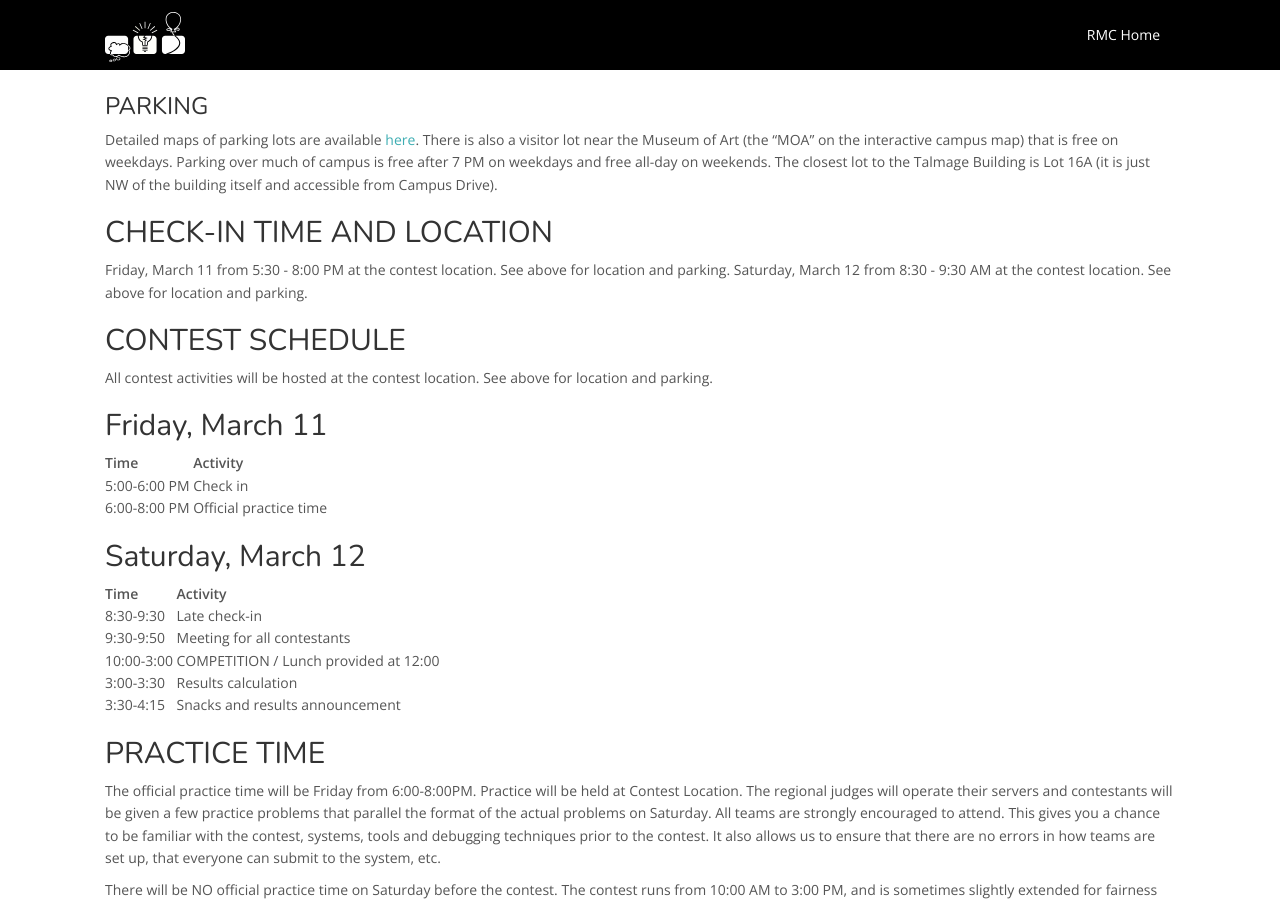
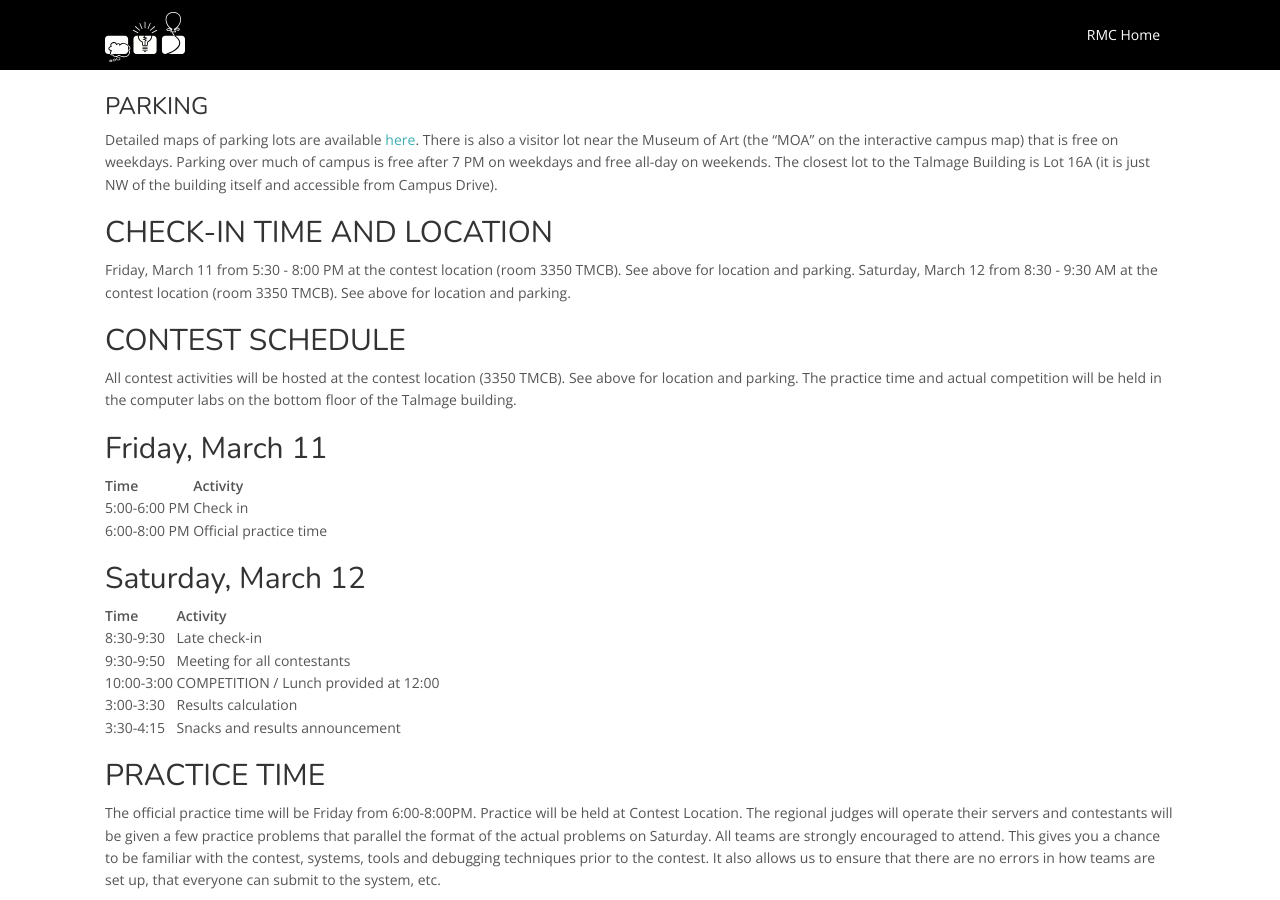
Before and after one commit to icpc/na-rocky-mountain-web, a Jekyll site: the page built from docs/byu/index.md, in a window 1280 px wide and 900 px high, scrolled down 405 px. Built offline with Jekyll 4.4.1, drawn with Linux system fonts in a browser that asks for light colours; nearby versions of some CDN libraries; our own code applies the rules of GitHub Pages for plain Markdown files.

Commit message:
Update index.md

```diff
--- a/docs/byu/index.md
+++ b/docs/byu/index.md
@@ -22,12 +22,12 @@ Detailed maps of parking lots are available [here](https://map.byu.edu).  There
 
 ## CHECK-IN TIME AND LOCATION
 
-Friday, March 11 from 5:30 - 8:00 PM at the contest location. See above for location and parking.
-Saturday, March 12 from 8:30 - 9:30 AM at the contest location. See above for location and parking.
+Friday, March 11 from 5:30 - 8:00 PM at the contest location (room 3350 TMCB). See above for location and parking.
+Saturday, March 12 from 8:30 - 9:30 AM at the contest location (room 3350 TMCB). See above for location and parking.
 
 ## CONTEST SCHEDULE
 
-All contest activities will be hosted at the contest location. See above for location and parking.
+All contest activities will be hosted at the contest location (3350 TMCB). See above for location and parking.  The practice time and actual competition will be held in the computer labs on the bottom floor of the Talmage building.
 
 ## Friday, March 11
 
```
